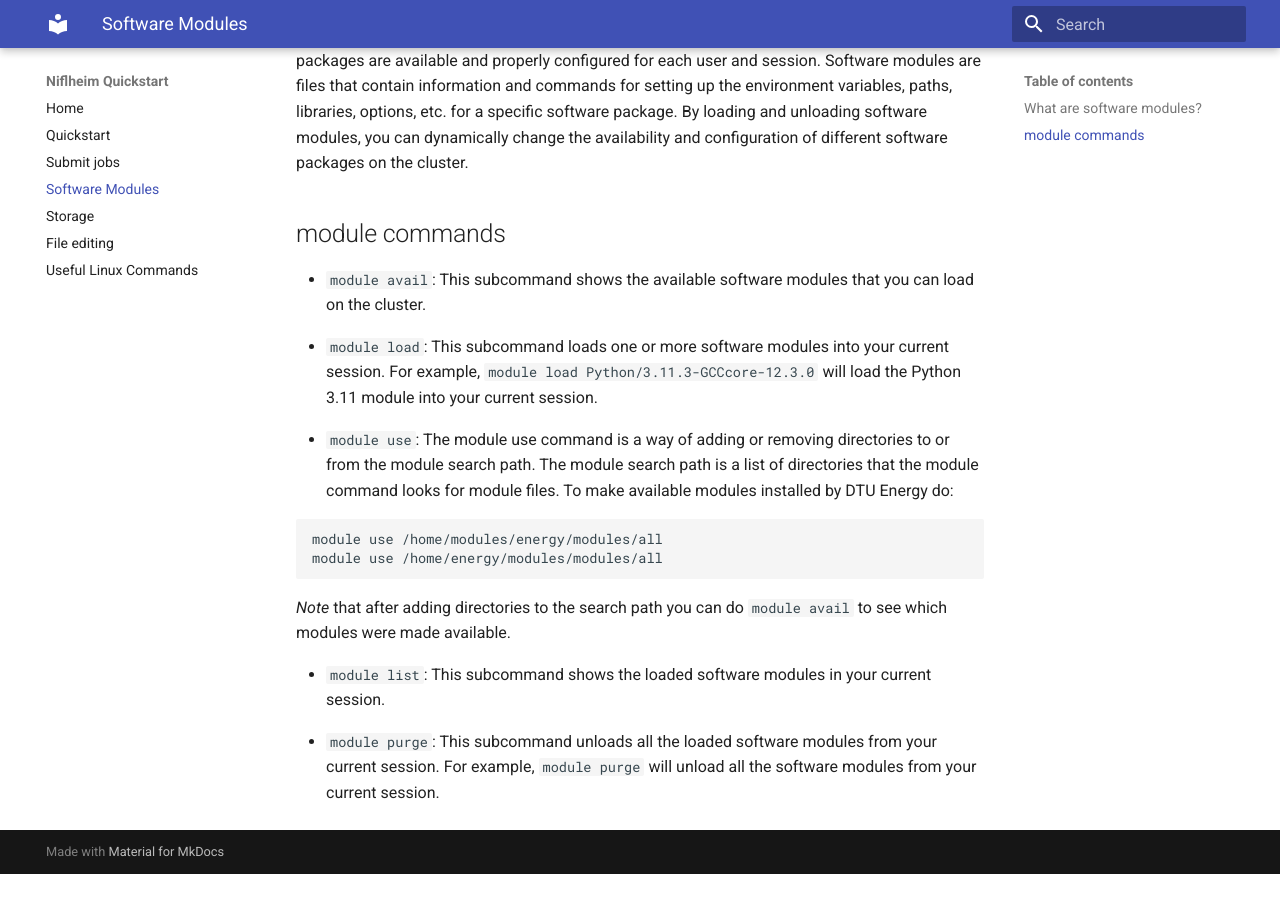
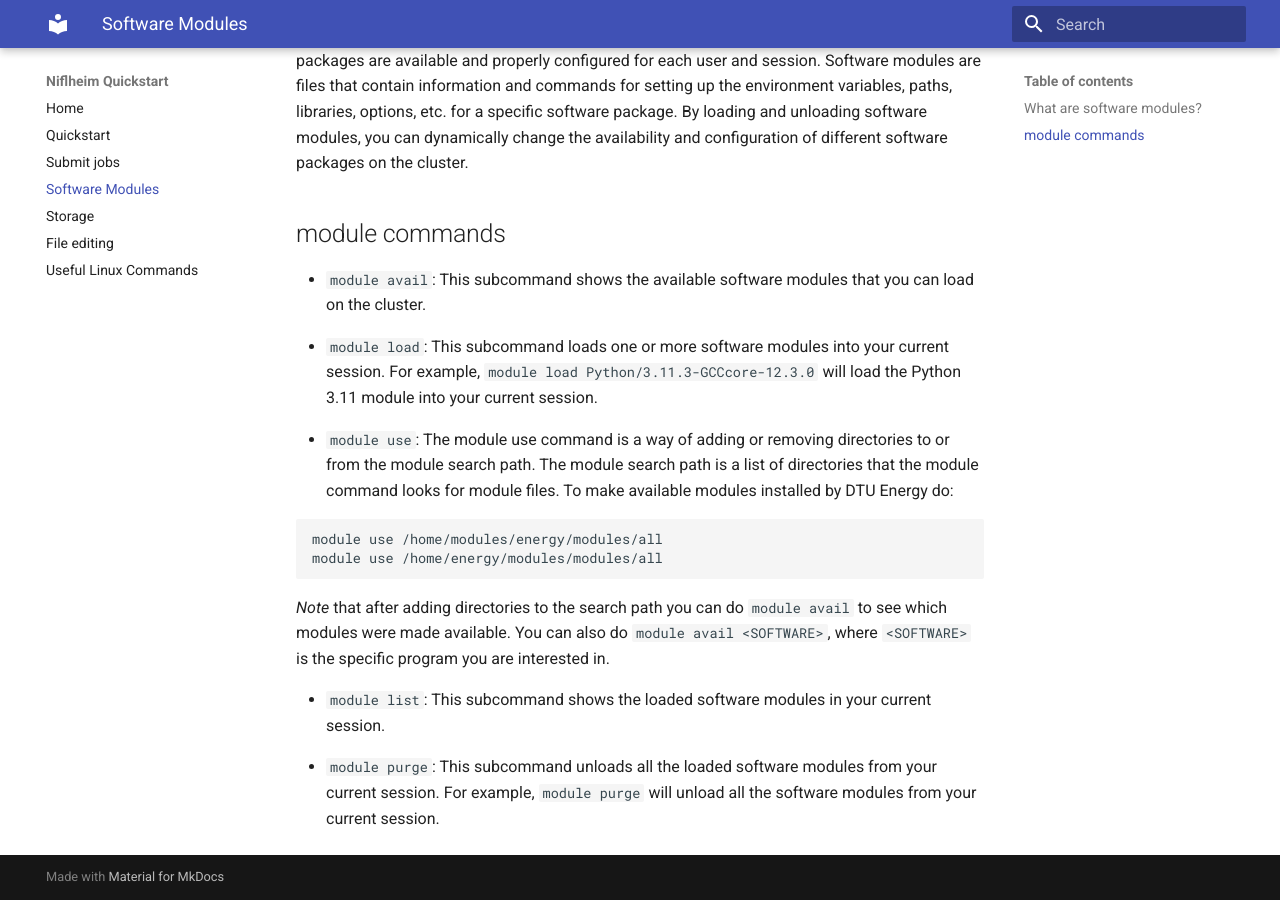
Before and after one commit to dtu-energy/niflheim-quickstart, an MkDocs documentation site: the page built from docs/modules.md, in a window 1280 px wide and 900 px high, scrolled down 522 px. Built offline with MkDocs 1.6.1 and Material for MkDocs 9.7.7, drawn with Linux system fonts in a browser that asks for light colours; before the commit the page ends 1396 px from its top, so only the background shows below that.

Commit message:
module avail software

````diff
--- a/docs/modules.md
+++ b/docs/modules.md
@@ -28,7 +28,7 @@ module use /home/modules/energy/modules/all
 module use /home/energy/modules/modules/all
 ```
 
-*Note* that after adding directories to the search path you can do `module avail` to see which modules were made available.
+*Note* that after adding directories to the search path you can do `module avail` to see which modules were made available. You can also do `module avail <SOFTWARE>`, where `<SOFTWARE>` is the specific program you are interested in.
 
 <!-- By default, the module search path includes some system-wide directories that contain the shared module files. However, you can also add your own directories that contain your custom or private module files. For example, `module use /home/user/mymodules` adds a directory named /home/user/mymodules to the module search path.  -->
 
````
